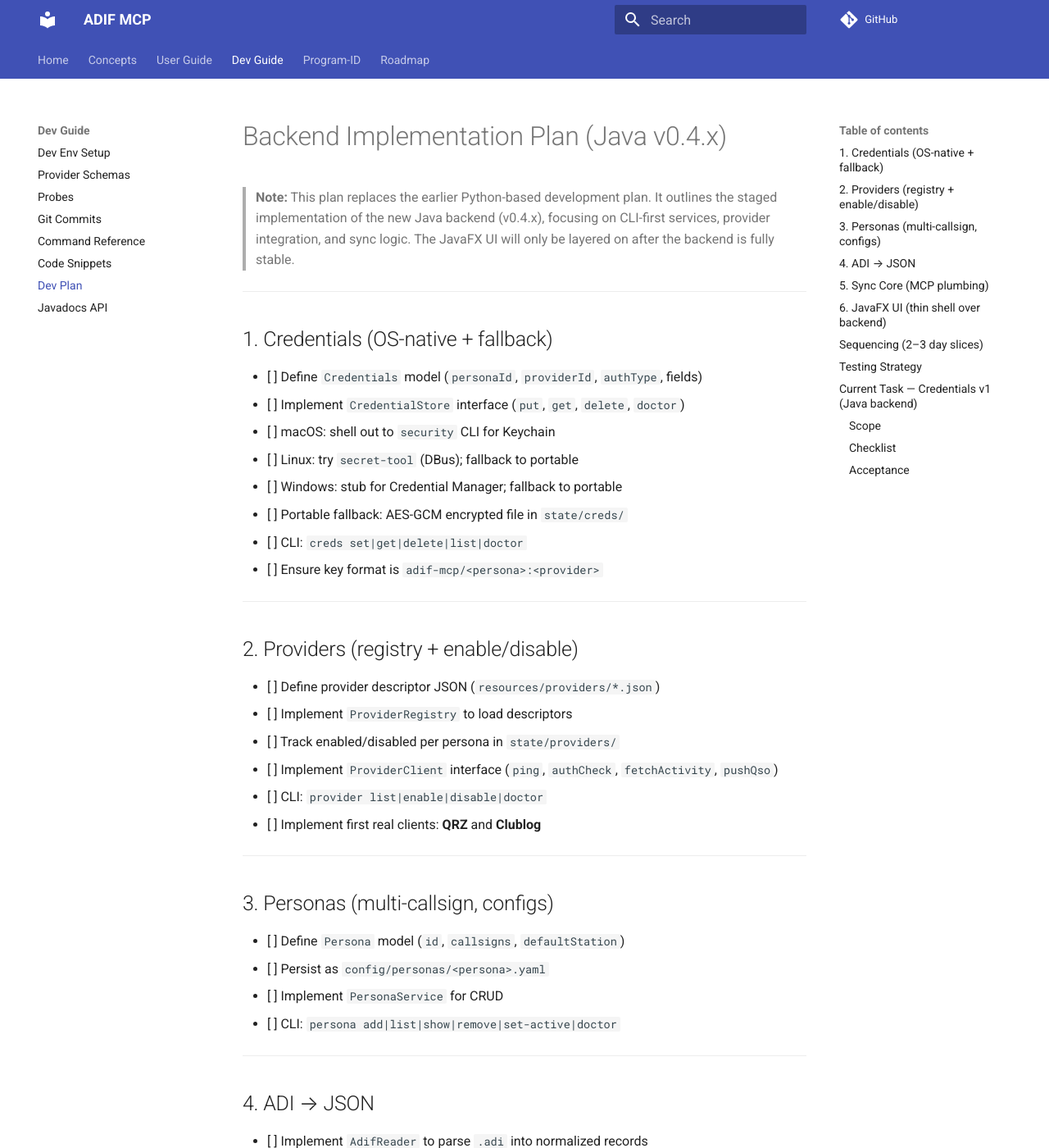
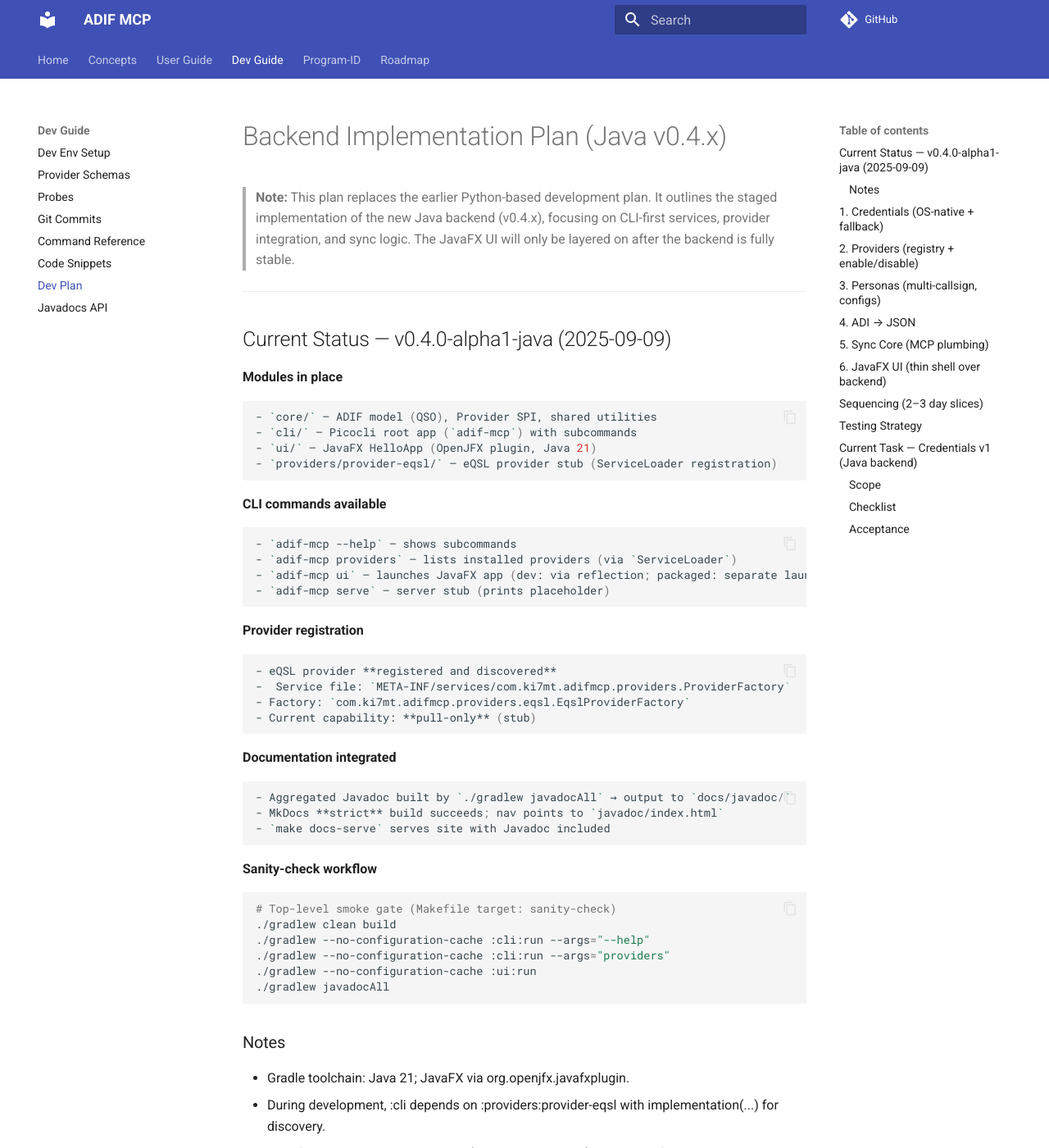
Before and after one commit to KI7MT/adif-mcp, an MkDocs documentation site: the page built from docs/dev/dev-plan.md, in a window 1280 px wide and 1400 px high. Shown: the whole window at 82% size. Built offline with MkDocs 1.6.1 and Material for MkDocs 9.7.7, drawn with Linux system fonts in a browser that asks for light colours; comment, search, counter and statistics services are not loaded; some of the changed text lies outside the part shown.

Commit message:
docs: Updated the current dev-plan in docs

````diff
--- a/docs/dev/dev-plan.md
+++ b/docs/dev/dev-plan.md
@@ -4,7 +4,57 @@
 > It outlines the staged implementation of the new Java backend (v0.4.x),
 > focusing on CLI-first services, provider integration, and sync logic.
 > The JavaFX UI will only be layered on after the backend is fully stable.
+
 ---
+
+## Current Status — v0.4.0-alpha1-java (2025-09-09)
+
+**Modules in place**
+```bash
+- `core/` – ADIF model (QSO), Provider SPI, shared utilities
+- `cli/` – Picocli root app (`adif-mcp`) with subcommands
+- `ui/` – JavaFX HelloApp (OpenJFX plugin, Java 21)
+- `providers/provider-eqsl/` – eQSL provider stub (ServiceLoader registration)
+```
+
+
+**CLI commands available**
+```bash
+- `adif-mcp --help` – shows subcommands
+- `adif-mcp providers` – lists installed providers (via `ServiceLoader`)
+- `adif-mcp ui` – launches JavaFX app (dev: via reflection; packaged: separate launcher)
+- `adif-mcp serve` – server stub (prints placeholder)
+```
+
+**Provider registration**
+```bash
+- eQSL provider **registered and discovered**
+-  Service file: `META-INF/services/com.ki7mt.adifmcp.providers.ProviderFactory`
+- Factory: `com.ki7mt.adifmcp.providers.eqsl.EqslProviderFactory`
+- Current capability: **pull-only** (stub)
+```
+
+**Documentation integrated**
+```bash
+- Aggregated Javadoc built by `./gradlew javadocAll` → output to `docs/javadoc/`
+- MkDocs **strict** build succeeds; nav points to `javadoc/index.html`
+- `make docs-serve` serves site with Javadoc included
+```
+
+**Sanity-check workflow**
+```bash
+# Top-level smoke gate (Makefile target: sanity-check)
+./gradlew clean build
+./gradlew --no-configuration-cache :cli:run --args="--help"
+./gradlew --no-configuration-cache :cli:run --args="providers"
+./gradlew --no-configuration-cache :ui:run
+./gradlew javadocAll
+```
+
+### Notes
+- Gradle toolchain: Java 21; JavaFX via org.openjfx.javafxplugin.
+- During development, :cli depends on :providers:provider-eqsl with implementation(...) for discovery.
+- Next feature target: Credentials v1 (core API + cli creds), then eQSL fetch implementation.
 
 ## 1. Credentials (OS-native + fallback)
 - [ ] Define `Credentials` model (`personaId`, `providerId`, `authType`, fields)
````
Also changed, not shown: 1 other file.
